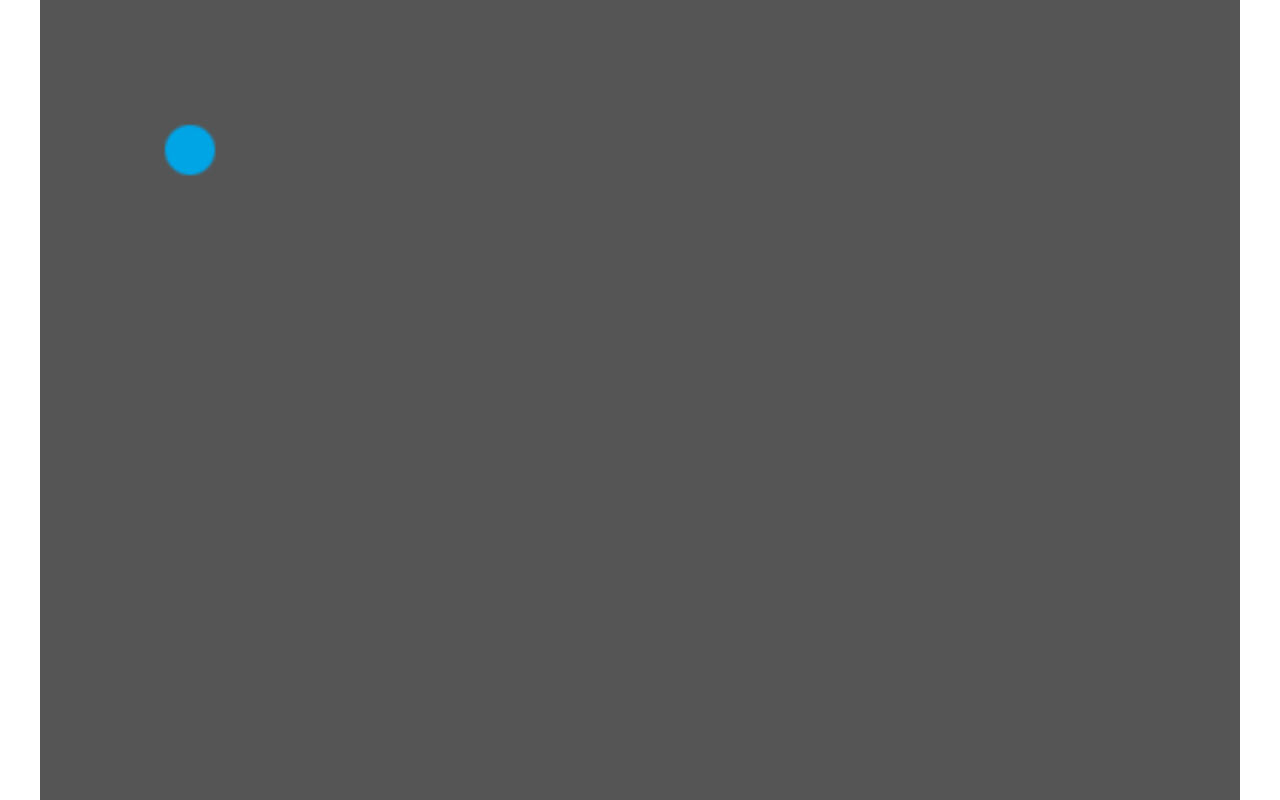
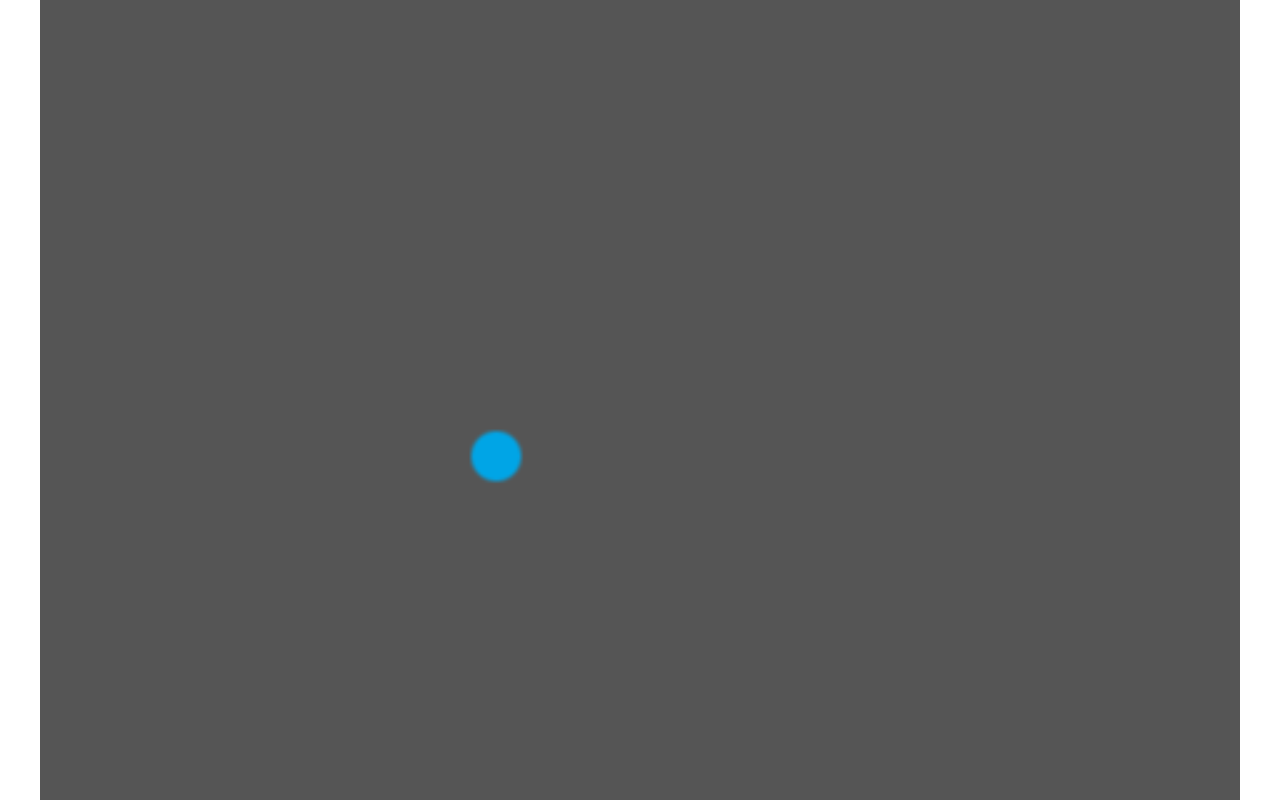
Before and after one commit to DavidNovo/GameAngelBreak, a plain HTML site: page index.html in a window 1280 px wide. Drawn offline with Linux system fonts and the light colour scheme; animation ran at ten frames a second.

Commit message:
now ball moves within the canvas, bounces when it hits edge of canvas

```diff
--- a/index.html
+++ b/index.html
@@ -29,12 +29,26 @@
 
     // this is executed once after the preload functions finishes
     function create() {
+      // set the physics engine to use
+      myGame.physics.startSystem(Phaser.Physics.ARCADE);
       // draw ball, x,y, and name of asset defined earlier
       ball = myGame.add.sprite(50, 50, 'ball');
+
+      // add the ball to the physics system
+      myGame.physics.enable(ball, Phaser.Physics.ARCADE);
+
+      // make the ball stop at the edges of the world
+      ball.body.collideWorldBounds = true;
+      // make the ball bounce
+      ball.body.bounce.set(1);
+
+      // set velocity of ball
+      ball.body.velocity.set(150, 150);
     }
 
     // This is executed on every frame
-    function update() {}
+    function update() {
+    }
 </script>
 </body>
 </html>
```
